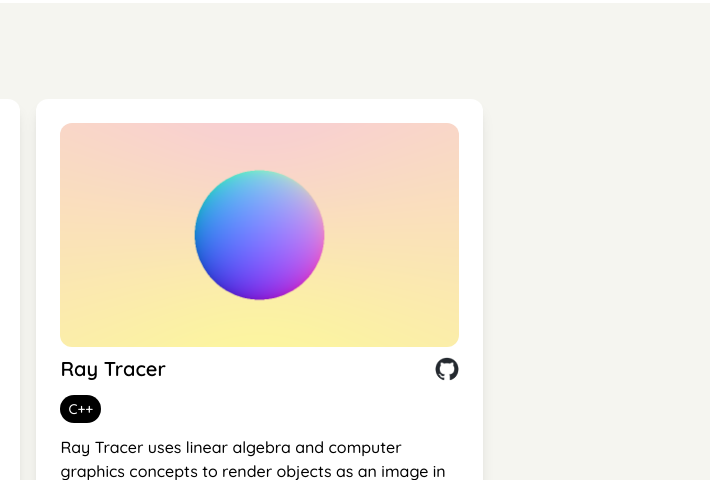
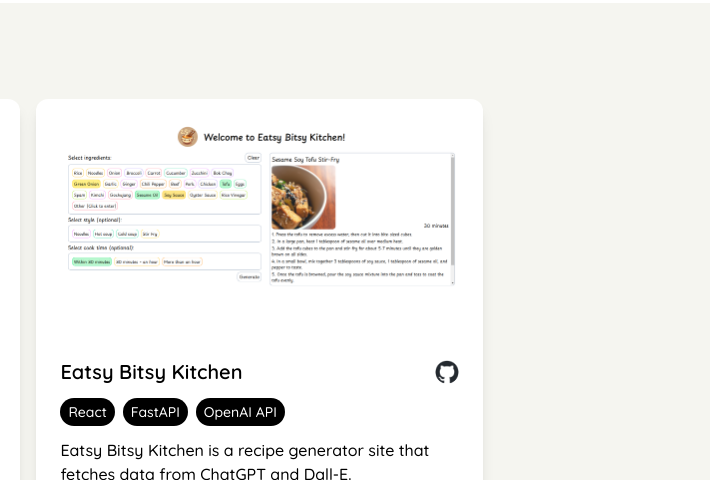
Before and after one commit to joanne5548/joannekim.github.io, a plain HTML site: page index.html in a window 1280 px wide. Shown: the part 510-990 px from the top of the page, 570-1280 px from the left. Drawn offline with nearby package versions, Linux system fonts and the light colour scheme.

Commit message:
added kitchen

```diff
--- a/index.html
+++ b/index.html
@@ -19,7 +19,7 @@
     </head>
     <body class="m-0 bg-[#F5F5F0]">
         <div
-            class="flex justify-center py-4 px-4 text-lg sm:text-xl font-semibold bg-white"
+            class="flex justify-center py-4 px-4 text-base sm:text-xl font-semibold bg-white"
         >
             <div
                 class="flex flex-row justify-between w-full sm:w-3/4 max-w-[80rem]"
@@ -219,6 +219,63 @@
                         <a
                             target="_blank"
                             rel="noopener noreferrer"
+                            href="https://kitchen.joannekim.dev/"
+                        >
+                            <img
+                                src="./assets/eatsy-bitsy-kitchen.png"
+                                alt="eatsy-bitsy-kitchen"
+                                class="w-88 self-center rounded-xl"
+                            />
+                        </a>
+                        <div
+                            class="flex flex-row justify-between items-center pb-1"
+                        >
+                            <a
+                                target="_blank"
+                                rel="noopener noreferrer"
+                                href="https://kitchen.joannekim.dev/"
+                                class="text-black text-xl font-semibold no-underline hover:underline"
+                            >
+                                Eatsy Bitsy Kitchen
+                            </a>
+                            <a
+                                target="_blank"
+                                rel="noopener noreferrer"
+                                href="https://github.com/joanne5548/eatsy-bitsy-kitchen"
+                            >
+                                <img
+                                    src="./assets/github.png"
+                                    alt="github"
+                                    class="size-6 rounded-xl"
+                                />
+                            </a>
+                        </div>
+                        <div class="flex flex-row gap-2 pb-1">
+                            <div
+                                class="bg-black text-white text-sm rounded-2xl px-2 py-1"
+                            >
+                                React
+                            </div>
+                            <div
+                                class="bg-black text-white text-sm rounded-2xl px-2 py-1"
+                            >
+                                FastAPI
+                            </div>
+                            <div
+                                class="bg-black text-white text-sm rounded-2xl px-2 py-1"
+                            >
+                                OpenAI API
+                            </div>
+                        </div>
+                        Eatsy Bitsy Kitchen is a recipe generator site that fetches data from
+                        ChatGPT and Dall-E.
+                    </div>
+                    <div
+                        class="flex flex-col gap-2 w-full sm:w-[45%] p-4 sm:p-6 rounded-xl bg-white shadow-lg"
+                    >
+                        <a
+                            target="_blank"
+                            rel="noopener noreferrer"
                             href="https://github.com/joanne5548/raytracer"
                         >
                             <img
@@ -260,59 +317,6 @@
                         Ray Tracer uses linear algebra and computer graphics
                         concepts to render objects as an image in ppm format.
                     </div>
-                    <!-- <div
-                        class="flex flex-col gap-2 w-full sm:w-[45%] p-4 sm:p-6 rounded-xl bg-white shadow-lg"
-                    >
-                        <a
-                            target="_blank"
-                            rel="noopener noreferrer"
-                            href="https://wiki.joannekim.dev/"
-                        >
-                            <img
-                                src="./assets/wiki.png"
-                                alt="parkmark"
-                                class="w-88 self-center rounded-xl"
-                            />
-                        </a>
-                        <div
-                            class="flex flex-row justify-between items-center pb-1"
-                        >
-                            <a
-                                target="_blank"
-                                rel="noopener noreferrer"
-                                href="https://wiki.joannekim.dev/"
-                                class="text-black text-xl font-semibold no-underline hover:underline"
-                            >
-                                Kim's Wiki
-                            </a>
-                            <a
-                                target="_blank"
-                                rel="noopener noreferrer"
-                                href="https://github.com/joanne5548/wiki"
-                            >
-                                <img
-                                    src="./assets/github.png"
-                                    alt="github"
-                                    class="size-6 rounded-xl"
-                                />
-                            </a>
-                        </div>
-                        <div class="flex flex-row gap-2 pb-1">
-                            <div
-                                class="bg-black text-white text-sm rounded-2xl px-2 py-1"
-                            >
-                                Django
-                            </div>
-                            <div
-                                class="bg-black text-white text-sm rounded-2xl px-2 py-1"
-                            >
-                                Python
-                            </div>
-                        </div>
-                        Kim's Wiki contains list of useful knowledges for web
-                        development or any other sources. Anyone can create or
-                        edit pages, written and rendered in markdown format.
-                    </div> -->
                 </div>
             </div>
         </div>
@@ -475,7 +479,7 @@
         </div>
 
         <div
-            class="flex flex-col gap-4 items-center bg-slate-950 text-zinc-600 py-16 sm:py-24 md:py-32"
+            class="flex flex-col gap-4 items-center bg-slate-950 text-zinc-600 py-16 sm:py-24"
         >
             Copyright © Joanne Kim
             <div class="flex flex-row gap-4 w-fit">
```
Also changed, not shown: assets/eatsy-bitsy-kitchen.png (added).
